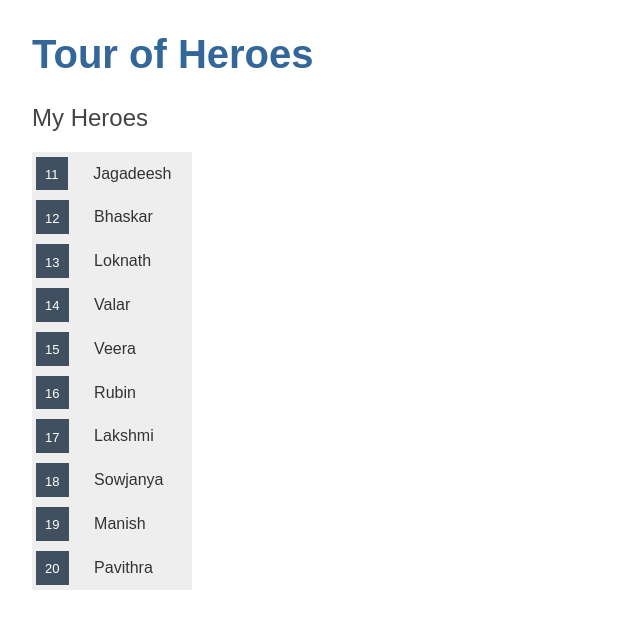
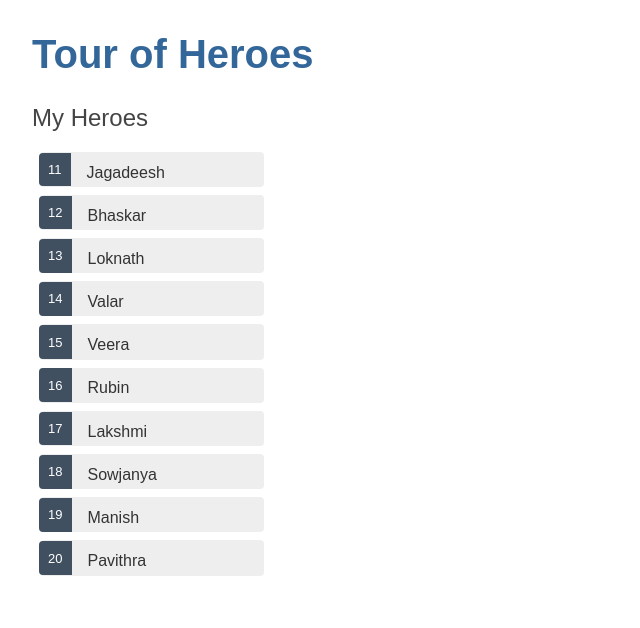
Before and after one commit to nakkajagadeesh12/angular-tout-of-heroes, an Angular app: page / in a window 1280 px wide. Shown: the top 628 px of the page, without its empty margins (0-640 px from the left). Built offline with nearby package versions, Linux system fonts and the light colour scheme.

Commit message:
1 file modified

```diff
--- a/src/app/heroes/heroes.component.css
+++ b/src/app/heroes/heroes.component.css
@@ -1,40 +1,43 @@
-.heroes{
+.heroes {
+  margin: 0 0 2em 0;
   list-style-type: none;
   padding: 0;
-  width: 10em;
+  width: 15em;
 }
-
-.heroes li{
+.heroes li {
   cursor: pointer;
-  padding: 5px;
+  position: relative;
+  left: 0;
   background-color: #EEE;
-  position: relative;
+  margin: .5em;
+  padding: .3em 0;
+  height: 1.6em;
+  border-radius: 4px;
 }
-
-.heroes li.selected{
+.heroes li:hover {
+  color: #607D8B;
+  background-color: #DDD;
+  left: .1em;
+}
+.heroes li.selected {
   background-color: #CFD8DC;
   color: white;
 }
-
-.heroes li:hover{
-  color: #607D8B;
-  background-color: #DDD;
-}
-
-.heroes li.selected:hover{
+.heroes li.selected:hover {
   background-color: #BBD8DC;
   color: white;
 }
-
-.heroes .badge{
-color:white;
-background-color:#405061;
-padding: 0.8em 0.7em 0 0.7em;
-margin-right: 20px;
-left: -1px;
-top:0px;
-height: 1.8em;
-display: inline-block;
+.heroes .badge {
+  display: inline-block;
   font-size: small;
+  color: white;
+  padding: 0.8em 0.7em 0 0.7em;
+  background-color:#405061;
+  line-height: 1em;
   position: relative;
+  left: -1px;
+  top: -4px;
+  height: 1.8em;
+  margin-right: .8em;
+  border-radius: 4px 0 0 4px;
 }
```
